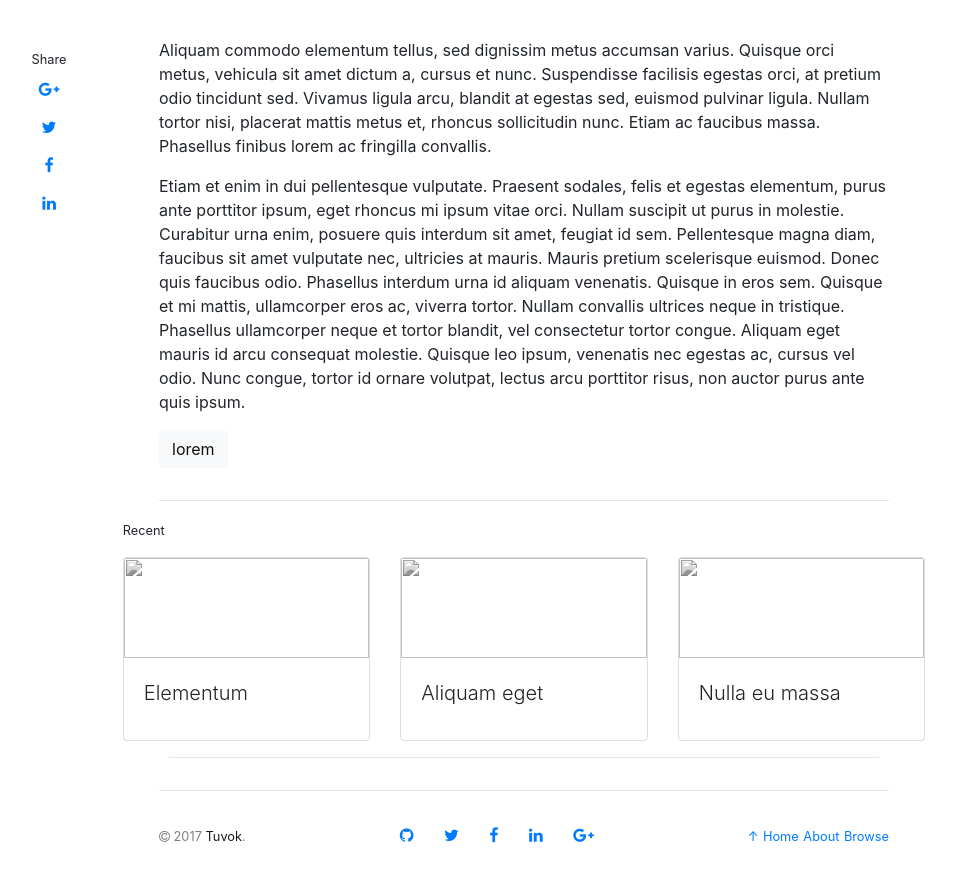
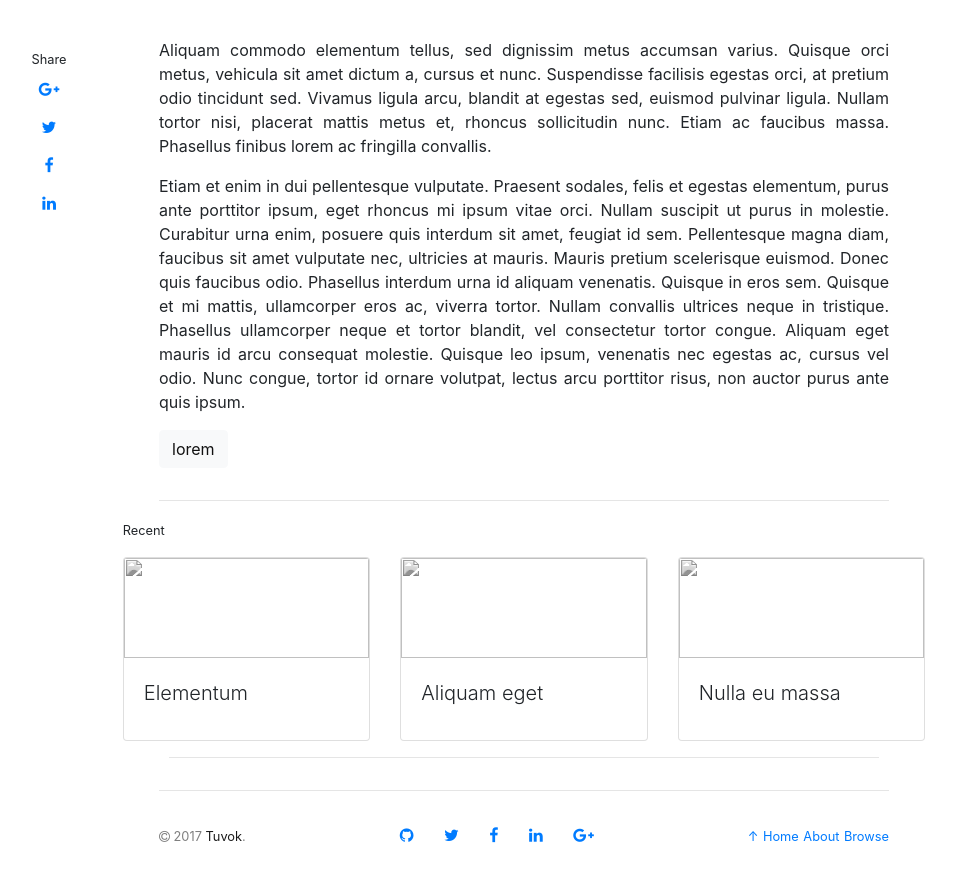
Before and after one commit to danrpts/danrpts.github.io, a Jekyll site: the page built from _posts/2017-01-07-praesent-sodales.markdown, in a window 1280 px wide and 1182 px high. Shown: the part 303-1182 px from the top of the window, without its empty margins (116-1072 px from the left). Built offline with Jekyll 4.4.1, drawn with Linux system fonts in a browser that asks for light colours; nearby versions of some CDN libraries; comment, search, counter and statistics services are not loaded.

Commit message:
fixed dangling span and added text formatting

```diff
--- a/_layouts/post.html
+++ b/_layouts/post.html
@@ -70,9 +70,8 @@ layout: default
       <div class="col-lg-8">
         <div class="container my-3">
           <div class="row align-items-center justify-content-center">
-            <div itemprop="articleBody">
+            <div itemprop="articleBody" class="text-justify">
               {{ content }}
-              </span>
               <p>
                 {% for cat in page.categories %}
                   <a class="btn btn-light" href="{{ "/browse?q=" | append: cat | relative_url }}">{{ cat }}</a>
```
